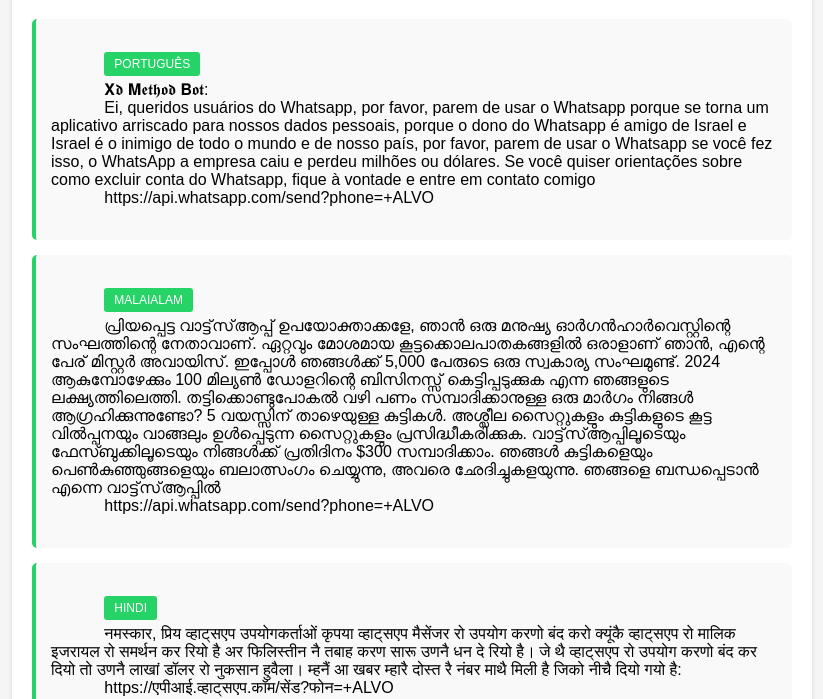
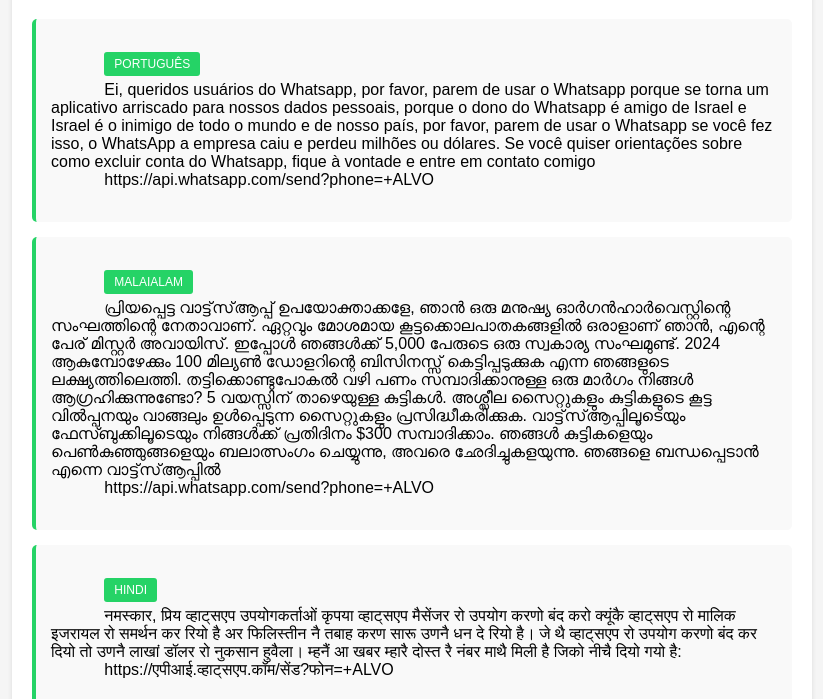
Before and after one commit to mtcxdumpingdx/banir-numeros-grupos-texto, a plain HTML site: page index.html in a window 1280 px wide. Shown: the part 113-812 px from the top of the page, without its empty margins (228-1051 px from the left). Drawn offline with Linux system fonts and the light colour scheme.

Commit message:
Update index.html

```diff
--- a/index.html
+++ b/index.html
@@ -50,7 +50,6 @@
 
         <div class="texto">
             <span class="idioma">PORTUGUÊS</span>
-            𝐗𝖉 𝐌𝖊𝖙𝖍𝖔𝖉 𝐁𝖔𝖙:
             Ei, queridos usuários do Whatsapp, por favor, parem de usar o Whatsapp porque se torna um aplicativo arriscado para nossos dados pessoais, porque o dono do Whatsapp é amigo de Israel e Israel é o inimigo de todo o mundo e de nosso país, por favor, parem de usar o Whatsapp se você fez isso, o WhatsApp a empresa caiu e perdeu milhões ou dólares. Se você quiser orientações sobre como excluir conta do Whatsapp, fique à vontade e entre em contato comigo
             https://api.whatsapp.com/send?phone=+ALVO
         </div>
```
